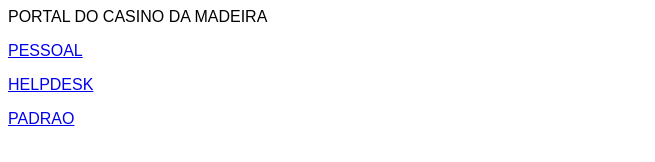
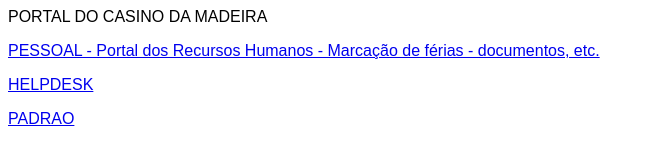
Before and after one commit to ilheub/web, a plain HTML site: page index.html in a window 1280 px wide. Shown: the whole page, without its empty margins (0-655 px from the left). Drawn offline with Linux system fonts and the light colour scheme.

Commit message:
Update index.html

```diff
--- a/index.html
+++ b/index.html
@@ -7,7 +7,7 @@
   <body><span style="font-family: Arial;">PORTAL DO CASINO DA MADEIRA</span>
     <p><span style="font-family: Arial;"><a href="http://pessoal.cdm.pt/" title="PORTAL DE GESTÃO DE PESSOAL"
 
-          target="_blank">PESSOAL</a></span></p>
+          target="_blank">PESSOAL - Portal dos Recursos Humanos - Marcação de férias - documentos, etc.</a></span></p>
     <p><span style="font-family: Arial;"><a href="http://ajuda.cdm.pt/" title="AJUDA COM OS SISTEMAS INFORMATICOS"
 
           target="_blank">HELPDESK</a></span></p>
```
